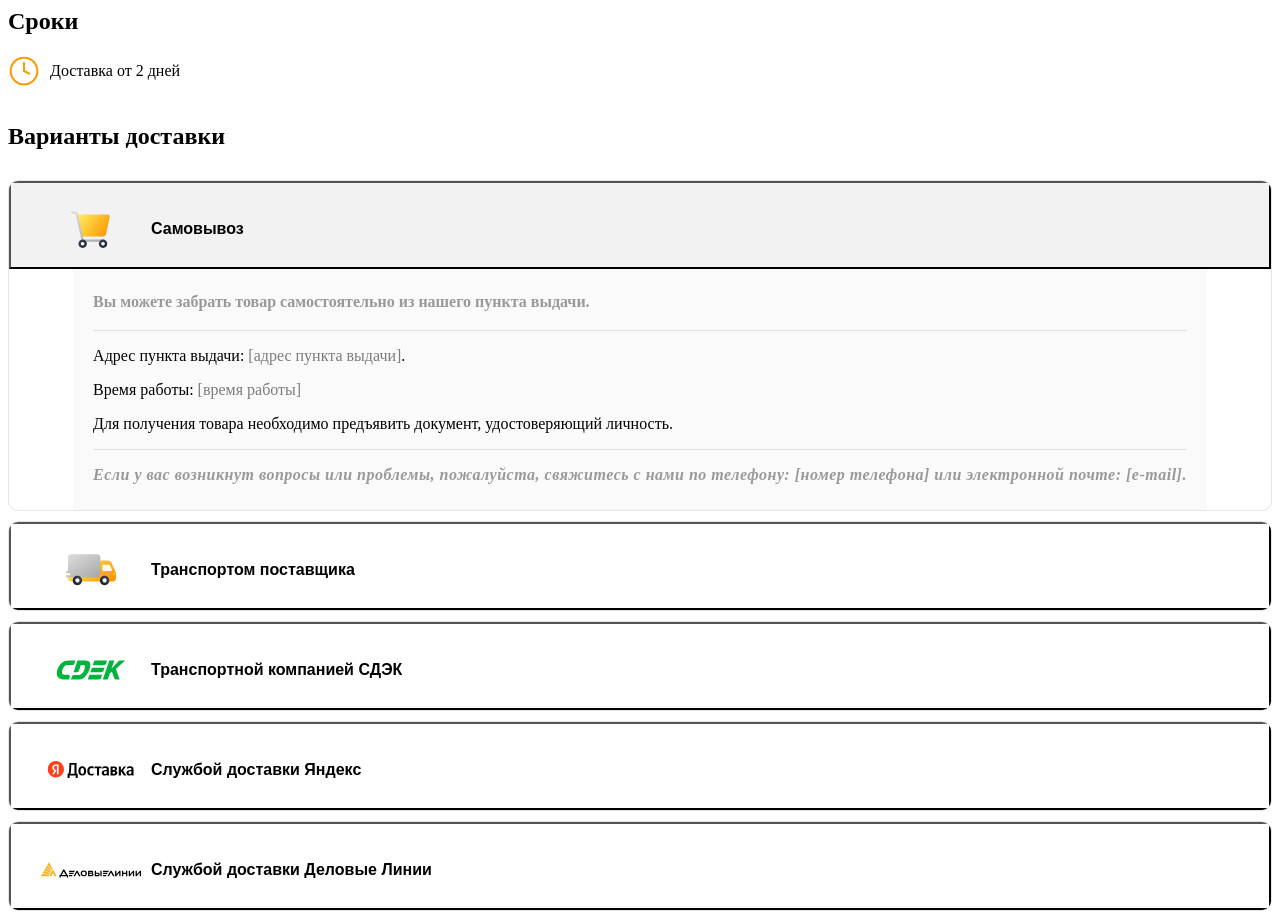
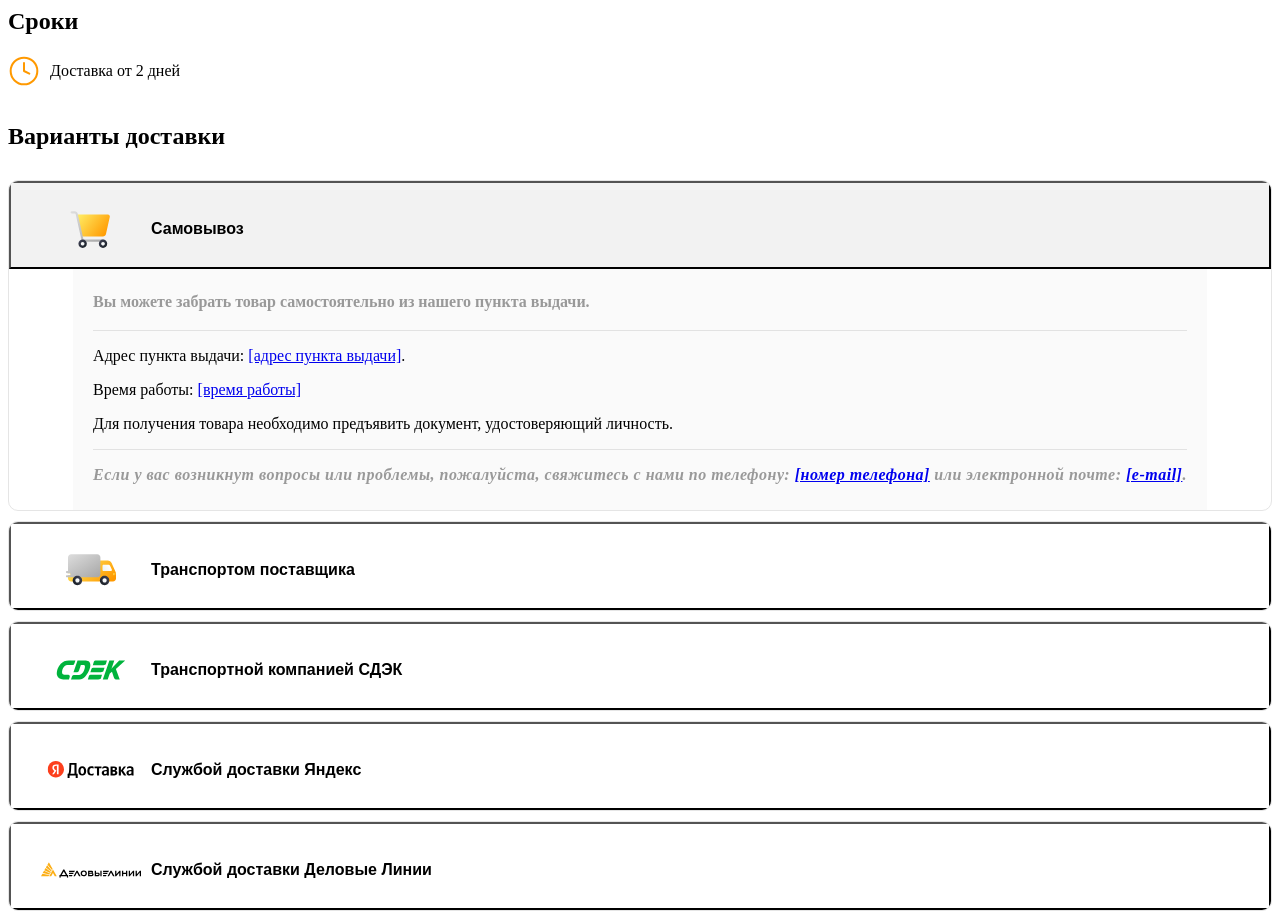
Before and after one commit to lilliputten/spektropak-page, a plain HTML site: page include.html in a window 1280 px wide. Drawn offline with Linux system fonts and the light colour scheme.

Commit message:
Build v.0.0.1 / 2024.12.15 01:03:23 +0300

```diff
--- a/include.html
+++ b/include.html
@@ -51,12 +51,12 @@
             </button>
             <div class="collapse show" id="SelfcareCollapse">
               <h4>Вы можете забрать товар самостоятельно из нашего пункта выдачи.</h4>
-              <p>Адрес пункта выдачи: <span class="Fade">[адрес пункта выдачи]</span>.</p>
-              <p>Время работы: <span class="Fade">[время работы]</span></p>
+              <p>Адрес пункта выдачи: <a href="#">[адрес пункта выдачи]</a>.</p>
+              <p>Время работы: <a href="#">[время работы]</a></p>
               <p>Для получения товара необходимо предъявить документ, удостоверяющий личность.</p>
               <p class="Info">
                 Если у вас возникнут вопросы или проблемы, пожалуйста, свяжитесь с нами по телефону:
-                [номер телефона] или электронной почте: [e-mail].
+                <a href="#">[номер телефона]</a> или электронной почте: <a href="#">[e-mail]</a>.
               </p>
             </div>
           </li>
@@ -83,7 +83,7 @@
               <p>Для получения товара необходимо предъявить документ, удостоверяющий личность.</p>
               <p class="Info">
                 Если у вас возникнут вопросы или проблемы, пожалуйста, свяжитесь с нами по телефону:
-                [номер телефона] или электронной почте: [e-mail].
+                <a href="#">[номер телефона]</a> или электронной почте: <a href="#">[e-mail]</a>.
               </p>
             </div>
           </li>
```
Also changed, not shown: index.html (+4 -4 lines).
